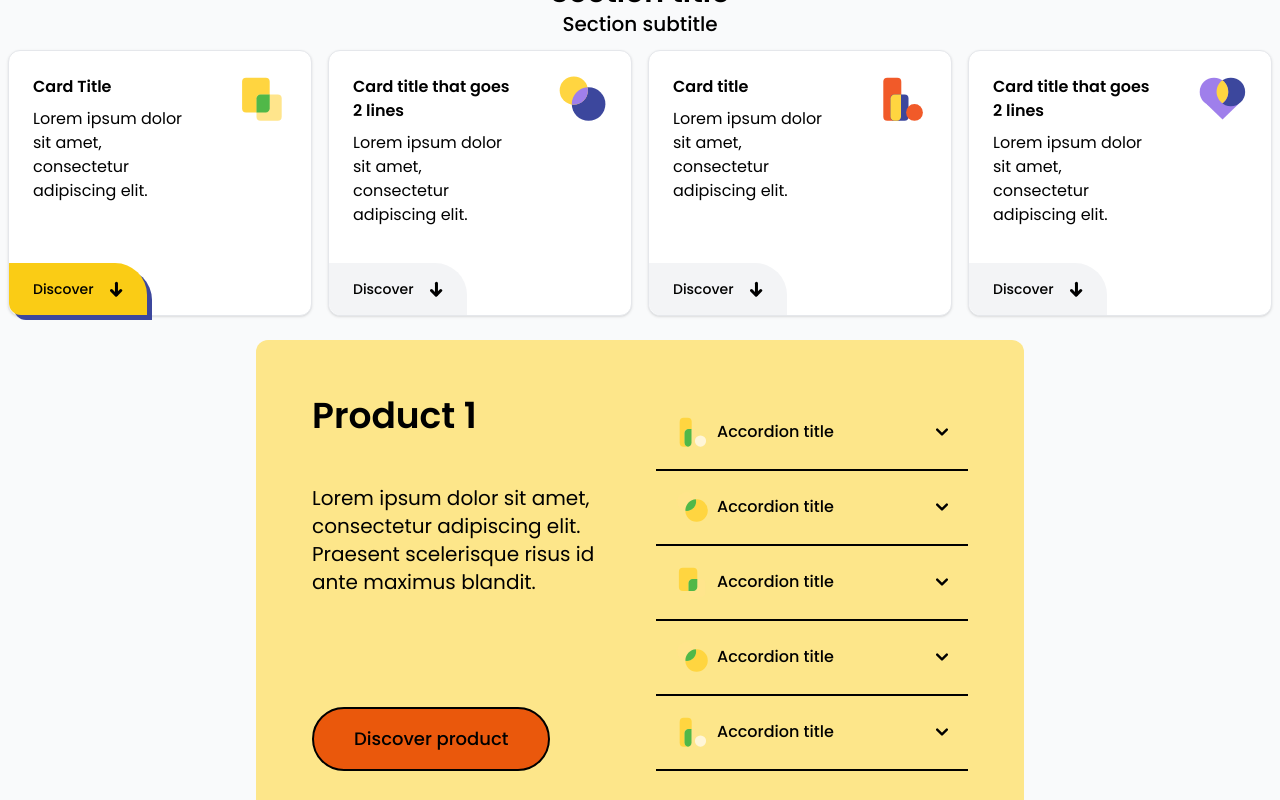
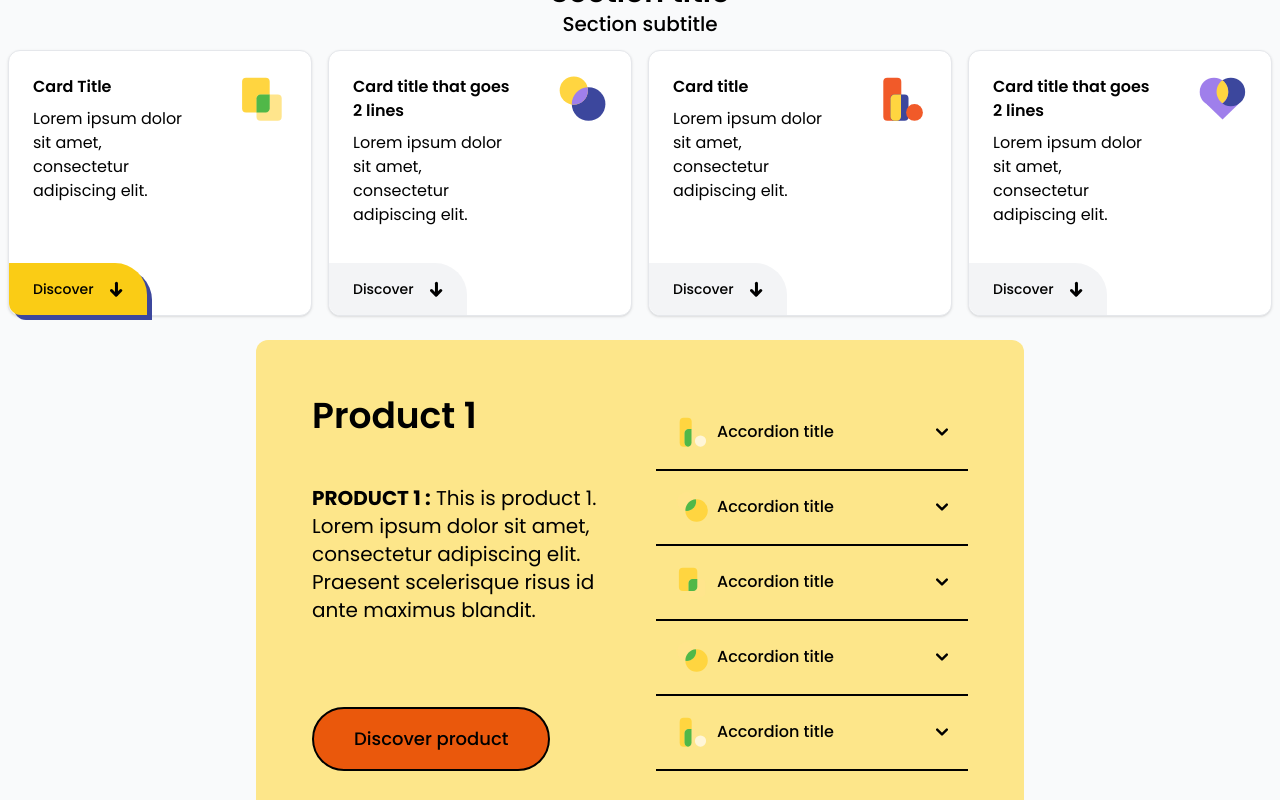
Before and after one commit to diyashrestha1999/coding-challenge, a Vue app: page / in a window 1280 px wide. Built offline with nearby package versions, Linux system fonts and the light colour scheme.

Commit message:
made content of product card change able

```diff
--- a/src/components/ProductCard.vue
+++ b/src/components/ProductCard.vue
@@ -5,10 +5,7 @@
         <div>
           <p class="text-4xl font-semibold">Product {{ activeTab }}</p>
 
-          <p class="text-xl mt-12">
-            Lorem ipsum dolor sit amet, consectetur adipiscing elit. Praesent
-            scelerisque risus id ante maximus blandit.
-          </p>
+          <p class="text-xl mt-12" v-html="contents[activeTab - 1].content" />
         </div>
 
         <button
@@ -143,6 +140,24 @@ export default {
           icon: require("@/assets/product-card-assets/product1.svg"),
         },
       ],
+      contents: [
+        {
+          content:
+            "<strong>PRODUCT 1 :</strong> This is product 1. Lorem ipsum dolor sit amet, consectetur adipiscing elit. Praesent scelerisque risus id ante maximus blandit. ",
+        },
+        {
+          content:
+            "<strong>PRODUCT 2 :</strong> Lorem ipsum dolor sit amet, consectetur adipiscing elit. Praesent scelerisque risus id ante maximus blandit. ",
+        },
+        {
+          content:
+            "<strong>PRODUCT 3 :</strong> This is product 3. Lorem ipsum dolor sit amet, consectetur adipiscing elit. Praesent scelerisque risus id ante maximus blandit.",
+        },
+        {
+          content:
+            "<strong>PRODUCT 4 :</strong> Lorem ipsum dolor sit amet, consectetur adipiscing elit. Praesent scelerisque risus id ante maximus blandit. ",
+        },
+      ],
     };
   },
   methods: {
```
Also changed, not shown: 1 other file (tests, documents, lock files or other folders).
